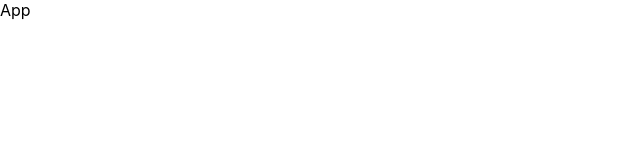
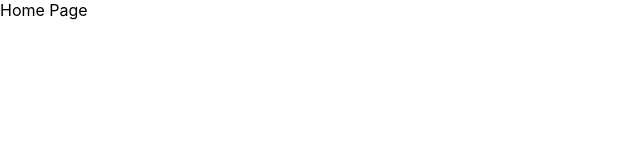
Before and after one commit to Anuna29/blog-app, a React (Create React App) app: page / in a window 1280 px wide. Shown: the top 160 px of the page, without its empty margins (0-640 px from the left). Built offline with nearby package versions, Linux system fonts and the light colour scheme.

Commit message:
defined the paths

```diff
--- a/package.json
+++ b/package.json
@@ -8,6 +8,7 @@
     "@testing-library/user-event": "^13.2.1",
     "react": "^18.3.1",
     "react-dom": "^18.3.1",
+    "react-router-dom": "^6.27.0",
     "react-scripts": "5.0.1",
     "web-vitals": "^2.1.0"
   },
--- a/src/App.js
+++ b/src/App.js
@@ -1,5 +1,15 @@
+import {BrowserRouter, Route, Routes} from "react-router-dom";
+
 export const App = () => {
   return (
-    <div>App</div>
+      <BrowserRouter>
+        <Routes>
+          <Route path="/" element={<div>Home Page</div>}/>
+          <Route path="/blogs" element={<div>All Blogs Page</div>}/>
+          <Route path="/blogs/:id" element={<div>Single Blog Page</div>}/>
+          <Route path="/contact-us" element={<div>Contact Us</div>}/>
+          <Route path="/404" element={<div>Not Found Page</div>}/>
+        </Routes>
+      </BrowserRouter>
   );
 }
```
Also changed, not shown: 1 other file (tests, documents, lock files or other folders).
